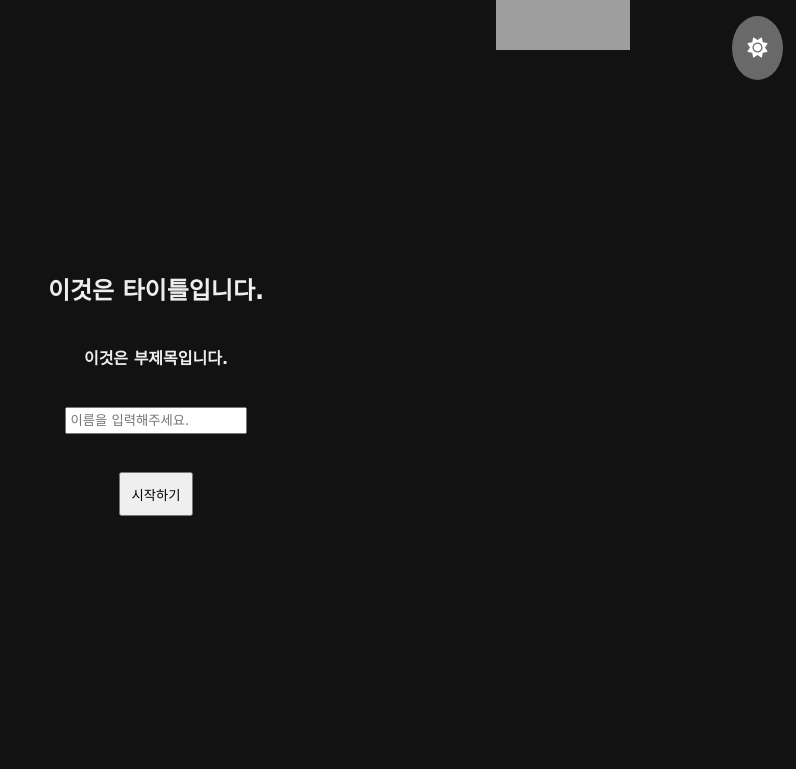
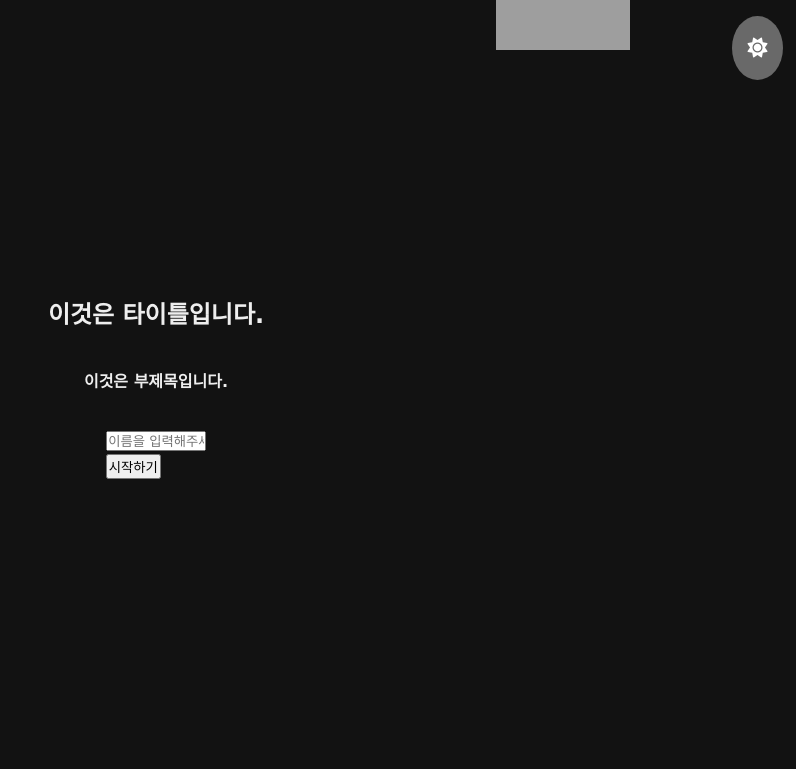
Before and after one commit to qlemql/toyproject_team8, a Flask app: template templates/home.html in a window 1280 px wide. Shown: the top 769 px of the page, without its empty margins (484-1280 px from the left). Run offline with Flask 2, Linux system fonts and the light colour scheme; the template is opened without the code that fills it, so the values that code supplies are empty; some libraries are stand-ins or nearby versions; some web fonts are replaced; grey boxes are pictures that could not be loaded.

Commit message:
사용자 입력 데이터 받기

```diff
--- a/static/css/intro.css
+++ b/static/css/intro.css
@@ -1,4 +1,4 @@
-@import url('https://fonts.googleapis.com/css2?family=Gamja+Flower&display=swap');
+@import url("https://fonts.googleapis.com/css2?family=Gamja+Flower&display=swap");
 
 * {
   box-sizing: border-box;
@@ -56,6 +56,11 @@ body.dark-theme {
   /* margin-top: 10%; */
 }
 
+.nameForm {
+  width: 100px;
+  height: 100px;
+}
+
 .title {
   width: auto;
   margin-top: 2%;
@@ -66,7 +71,7 @@ body.dark-theme {
 }
 
 .name {
-  width: auto;
+  width: 100px;
   padding: 0.3%;
 }
 
--- a/static/css/result.css
+++ b/static/css/result.css
@@ -1,4 +1,4 @@
-@import url('https://fonts.googleapis.com/css2?family=Gamja+Flower&display=swap');
+@import url("https://fonts.googleapis.com/css2?family=Gamja+Flower&display=swap");
 /* Yoojin's css start */
 * {
   box-sizing: border-box;
@@ -174,3 +174,8 @@
   background-image: url("https://i.imgur.com/U6zybu9.png");
 }
 /* yoojin's css END */
+
+.userName {
+  width: 100px;
+  height: 100px;
+}
--- a/static/js/intro.js
+++ b/static/js/intro.js
@@ -39,9 +39,32 @@ btn.onclick = function () {
 
 const startBtn = document.querySelector(".start");
 const firstPage = document.querySelector(".section1");
+// const secondPage = document.querySelector('section2');
+// const secondPage = document.querySelector('section3');
 const lastPage = document.querySelector(".all");
 
-startBtn.addEventListener("click", function () {
+
+
+
+// save name
+const nameInput = document.querySelector('input');
+const userName = document.querySelector('.userName');
+
+function handleName (event) {
   firstPage.style.display = "none";
   lastPage.style.display = "flex";
-});
+  // 새로고침 방지
+  event.preventDefault();
+  // 사용자가 입력한 이름값
+  const currentValue = nameInput.value;
+  // 사용자가 입력한 이름을 보여주는 것
+  paintToName(currentValue);
+  // enter 또는 시작하기 눌렀을때 input창 초기화
+  nameInput.value = "";
+}
+
+function paintToName(text) {
+  userName.innerText = text;
+}
+
+startBtn.addEventListener("click", handleName);
--- a/templates/home.html
+++ b/templates/home.html
@@ -31,13 +31,14 @@
         <h4>이것은 부제목입니다.</h4>
     </div>
 
-
-    <input type="text" class="name" placeholder="이름을 입력해주세요." id="visitor__name">
+    <form class="nameForm">
+        <input type="text" class="name" placeholder="이름을 입력해주세요." id="visitor__name">
+        <button class="start">
+            <span>시작하기</span>
+        </button>
+    </form>
 
 
-    <button class="start">
-        <span>시작하기</span>
-    </button>
 
 
 
@@ -66,7 +67,8 @@
             <div class="type-result">
                 <div class="result-text">
                     <div class="result-title">
-                        <h4>안락함 추구자</h4>
+
+                        <h4><span class="userName"></span>님은 안락함 추구자</h4>
                         <h2>판다형</h2>
                     </div>
                     <p class="result-desc">무슨 일을 함에 있어 편안한 환경부터 조성되어야 하는 당신은 판다형이다. 동해물과백두산이 마르고 닳도록 하느님이 보우하사 우리 나라만세. 블라블라. 판다는 귀엽죠 쏘 큐트.
```
